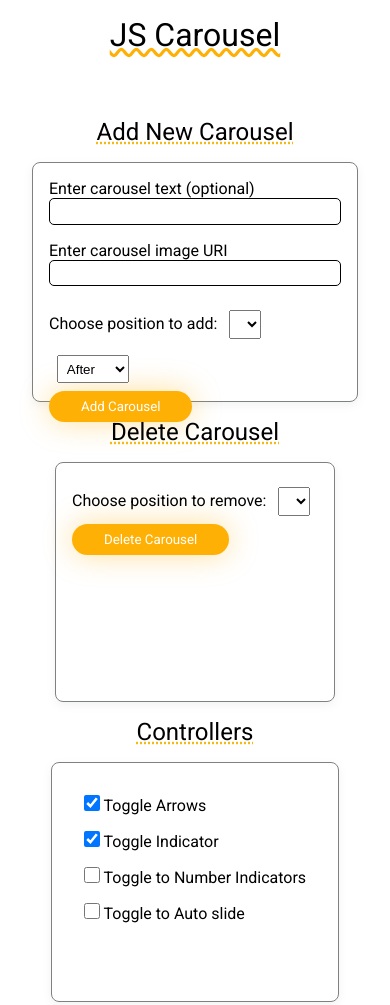
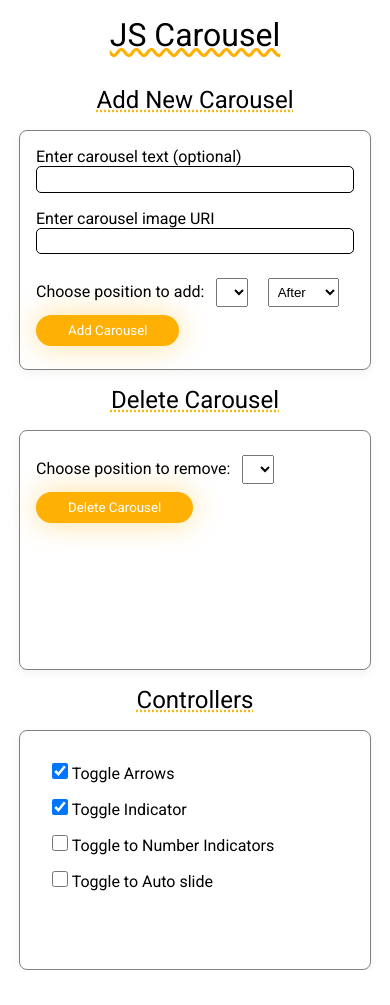
Before and after one commit to SujalXplores/JS-Carousel, a plain HTML site: page index.html in a window 390 px wide. After the commit the page ends 970 px from the top, so only its background shows below. Drawn offline with Linux system fonts and the light colour scheme.

Commit message:
🎨 increased responsiveness

```diff
--- a/index.css
+++ b/index.css
@@ -142,10 +142,6 @@ a {
   text-align: center;
 }
 
-.carousel__controllers {
-  padding: 2rem;
-}
-
 .carousel-update-container {
   display: flex;
   flex-wrap: wrap;
@@ -170,8 +166,10 @@ a {
 .main__form {
   border: 1px solid var(--color-gray);
   padding: 1rem;
+  margin: 0 1rem;
   border-radius: 0.5rem;
-  height: 15rem;
+  min-height: 15rem;
+  min-width: 22rem;
   box-shadow: rgb(116 129 141 / 10%) 0px 3px 8px 0px;
 }
 
@@ -191,7 +189,6 @@ a {
   min-width: 15.6rem;
   padding: 0.3rem;
   width: 100%;
-  max-width: 19rem;
   font-family: inherit;
   border-radius: 5px;
   border: 1px solid var(--color-black);
```
